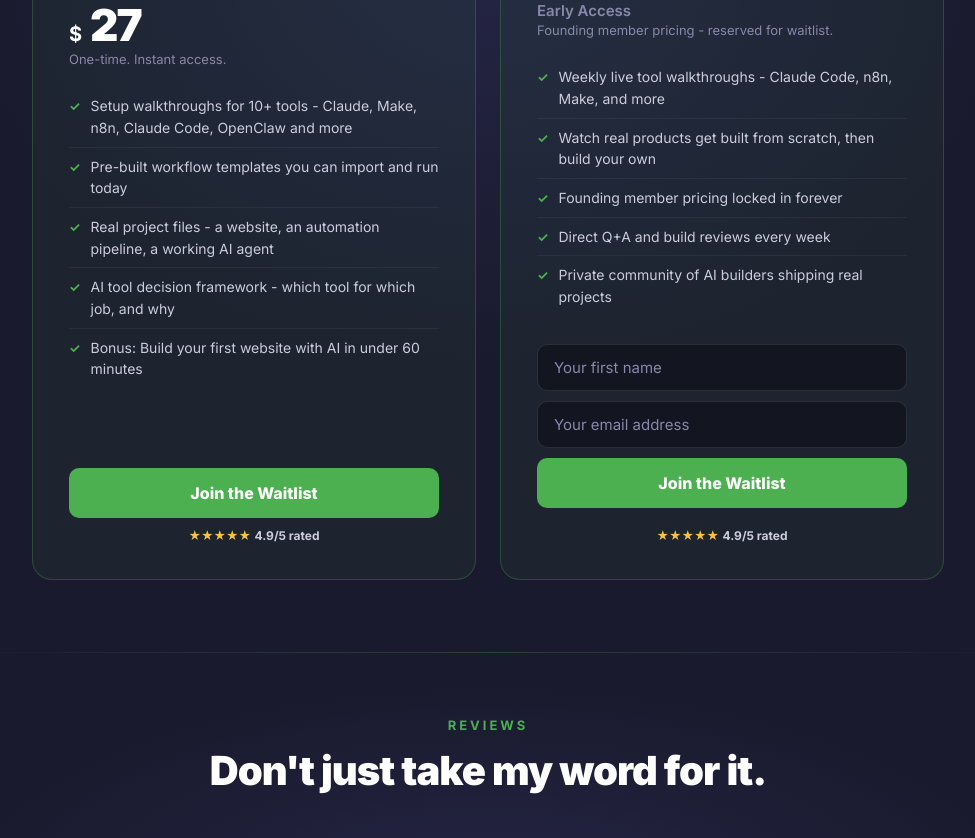
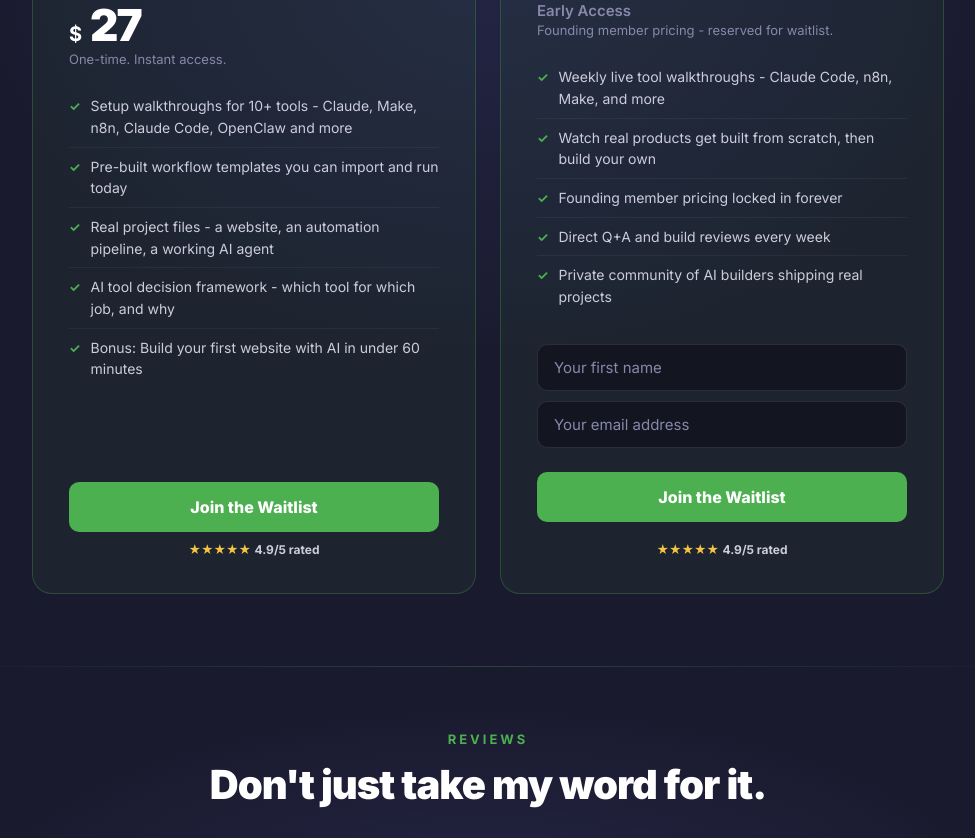
Before and after one commit to AronSarosi/skillsurge, a plain HTML site: page index.html in a window 1280 px wide. Shown: the part 1706-2544 px from the top of the page, without its empty margins (152-1127 px from the left). Drawn offline with Linux system fonts and the light colour scheme.

Commit message:
Add spacing between email input and button in community card
Co-Authored-By: Claude Sonnet 4.6 <noreply@anthropic.com>

```diff
--- a/index.html
+++ b/index.html
@@ -170,6 +170,7 @@
 
         /* Community form */
         .community-form-inner { display: flex; flex-direction: column; gap: 10px; }
+        .community-form-inner .btn-product { margin-top: 14px; }
         .community-form-inner input { width: 100%; padding: 13px 16px; background: rgba(18,18,31,0.8); border: 1px solid rgba(255,255,255,0.1); border-radius: 10px; color: var(--white); font-family: 'Inter', sans-serif; font-size: 15px; outline: none; transition: border-color 0.3s; }
         .community-form-inner input:focus { border-color: var(--green); }
         .community-form-inner input::placeholder { color: var(--gray); }
```
